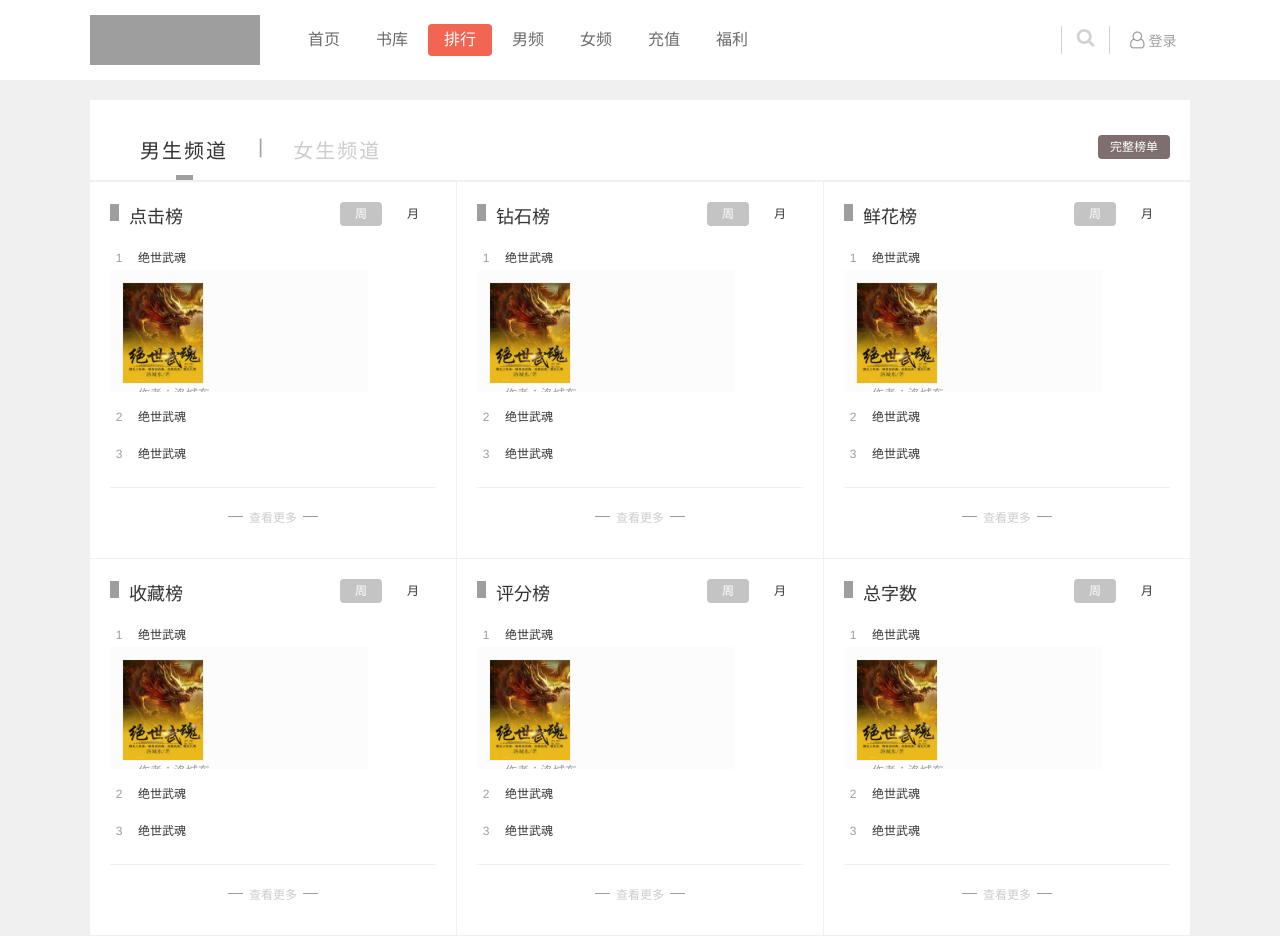
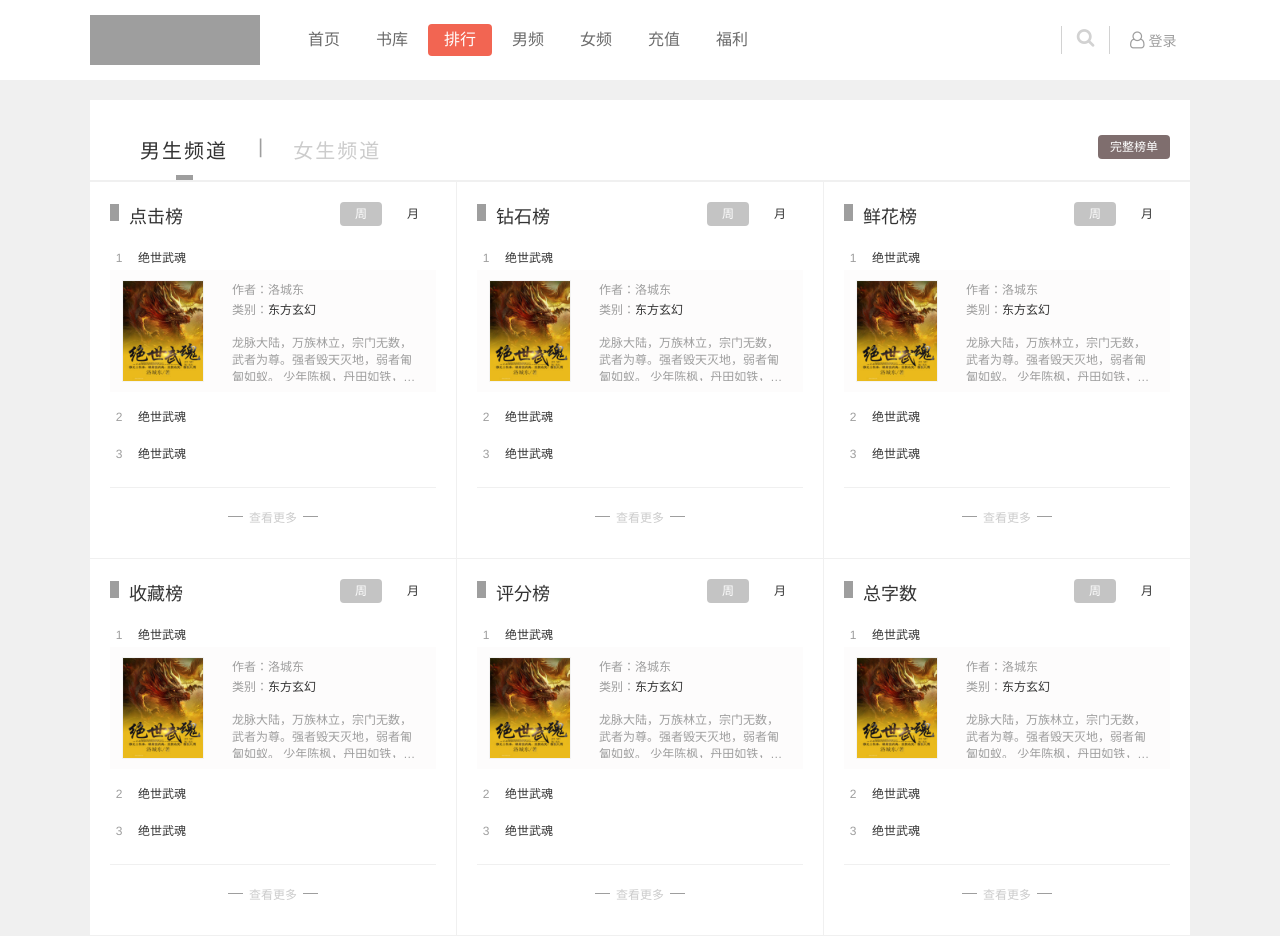
Before and after one commit to battcn/wemirr-platform, a Vue app in the folder battcn-bookstore-vue/: page /ranking in a window 1280 px wide. Built offline with nearby package versions, Linux system fonts and the light colour scheme; grey boxes are pictures that could not be loaded.

Commit message:
修复路由组件之间样式冲突

```diff
--- a/battcn-bookstore-vue/src/common.css
+++ b/battcn-bookstore-vue/src/common.css
@@ -329,6 +329,11 @@ em, span, i {
   padding-bottom: 10px;
   width: 132px;
 }
+.ki_li .com_R ol li .book_inf {
+  margin-left: 16px;
+  text-align: left;
+  width: 190px;
+}
 .com_R .list li .book_cov {
   width: 72px;
   height: 90px;
@@ -354,9 +359,11 @@ a:hover {
   white-space: nowrap;
   text-overflow: ellipsis;
 }
+
 .com_R .list li .book_inf .aut {
   max-width: 132px;
 }
+
 .com_R .list_wrap {
   overflow: hidden;
 }
--- a/battcn-bookstore-vue/src/components/homeChildren/leaderboard.vue
+++ b/battcn-bookstore-vue/src/components/homeChildren/leaderboard.vue
@@ -152,7 +152,7 @@
     }
   }
 </script>
-<style slot-scope>
+<style scoped>
   .f1_R {
     width: 215px;
     float: left;
--- a/battcn-bookstore-vue/src/components/homeChildren/rankingList.vue
+++ b/battcn-bookstore-vue/src/components/homeChildren/rankingList.vue
@@ -134,7 +134,7 @@
   }
 
 </script>
-<style slot-scope>
+<style scoped>
    .com_bd {
     border-left: 1px solid #f0f0f0;
     border-right: 1px solid #f0f0f0;
@@ -191,7 +191,8 @@
   .com_R ol li h3 a {
     max-width: 220px;
   }
-  .com_R ol li .open {
+
+   .ki_li .com_R ol li .open {
     width: 302px;
     height: 102px;
     padding: 10px 12px;
```
